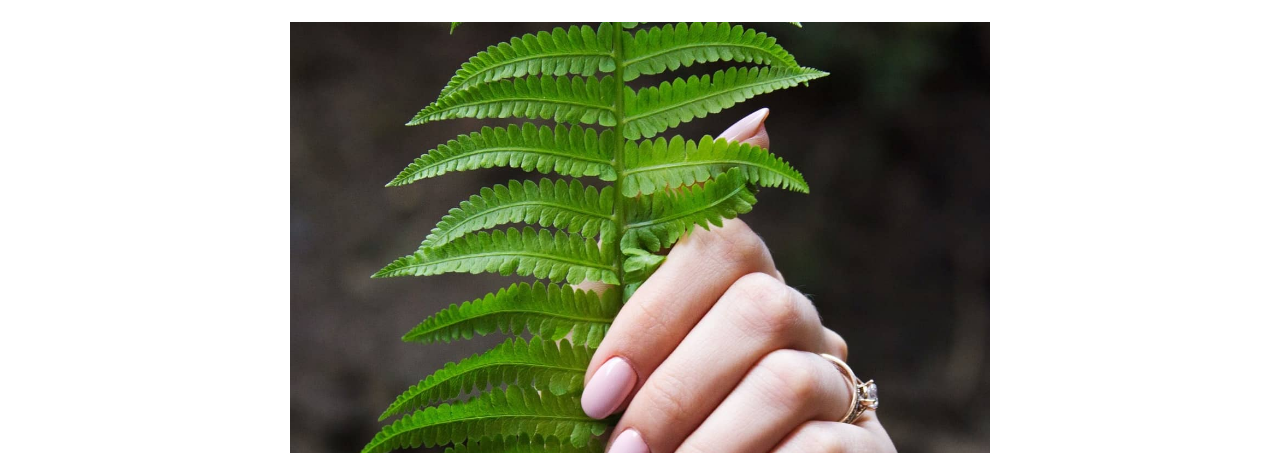
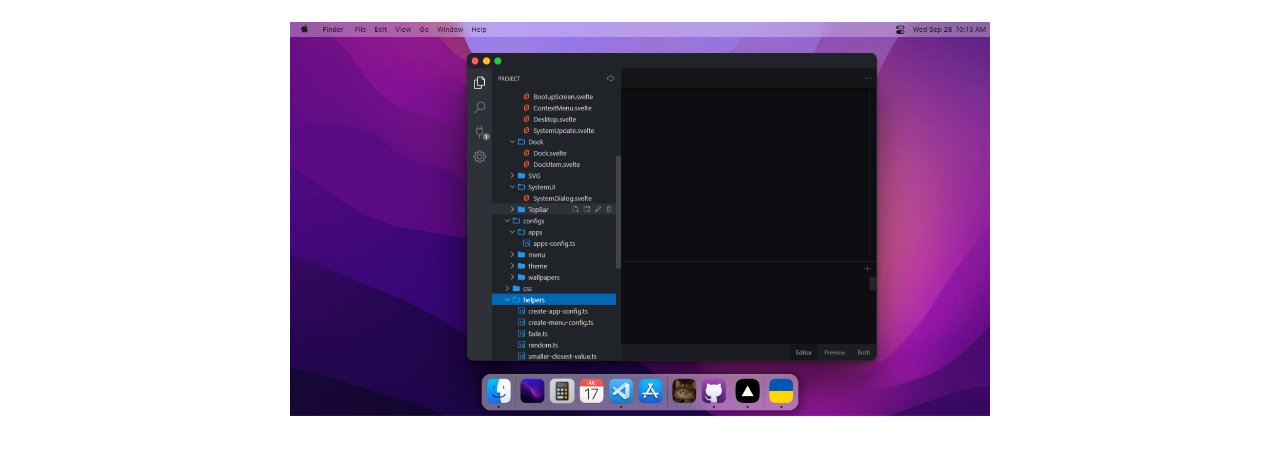
Before and after one commit to dudul-bdul/pareenglishcourse, an Eleventy site: page src/posts/lorem-ipsum.md in a window 1280 px wide. Shown: the part 311-764 px from the top of the page. Built offline with nearby package versions, Linux system fonts and the light colour scheme; Eleventy itself is replaced by a stand-in of ours; files that its build step writes are made by us from their sources.

Commit message:
Update Post “lorem-ipsum”

```diff
--- a/src/posts/lorem-ipsum.md
+++ b/src/posts/lorem-ipsum.md
@@ -7,15 +7,13 @@ tags:
 ---
 ## What is Lorem Ipsum?
 
-![test](/src/assets/img/fern-in-hand.jpeg "test")
+![test](/src/assets/img/untitled.png "test")
 
 **Lorem Ipsum** is simply dummy text of the printing and typesetting industry. Lorem Ipsum has been the industry's standard dummy text ever since the 1500s, when an unknown printer took a galley of type and scrambled it to make a type specimen book. It has survived not only five centuries, but also the leap into electronic typesetting, remaining essentially unchanged. It was popularised in the 1960s with the release of Letraset sheets containing Lorem Ipsum passages, and more recently with desktop publishing software like Aldus PageMaker including versions of Lorem Ipsum.
 
 ## Why do we use it?
 
 It is a long established fact that a reader will be distracted by the readable content of a page when looking at its layout. The point of using Lorem Ipsum is that it has a more-or-less normal distribution of letters, as opposed to using 'Content here, content here', making it look like readable English. Many desktop publishing packages and web page editors now use Lorem Ipsum as their default model text, and a search for 'lorem ipsum' will uncover many web sites still in their infancy. Various versions have evolved over the years, sometimes by accident, sometimes on purpose (injected humour and the like).
-
-
 
 ## Where does it come from?
 
```
Also changed, not shown: src/assets/img/untitled.png (added).
